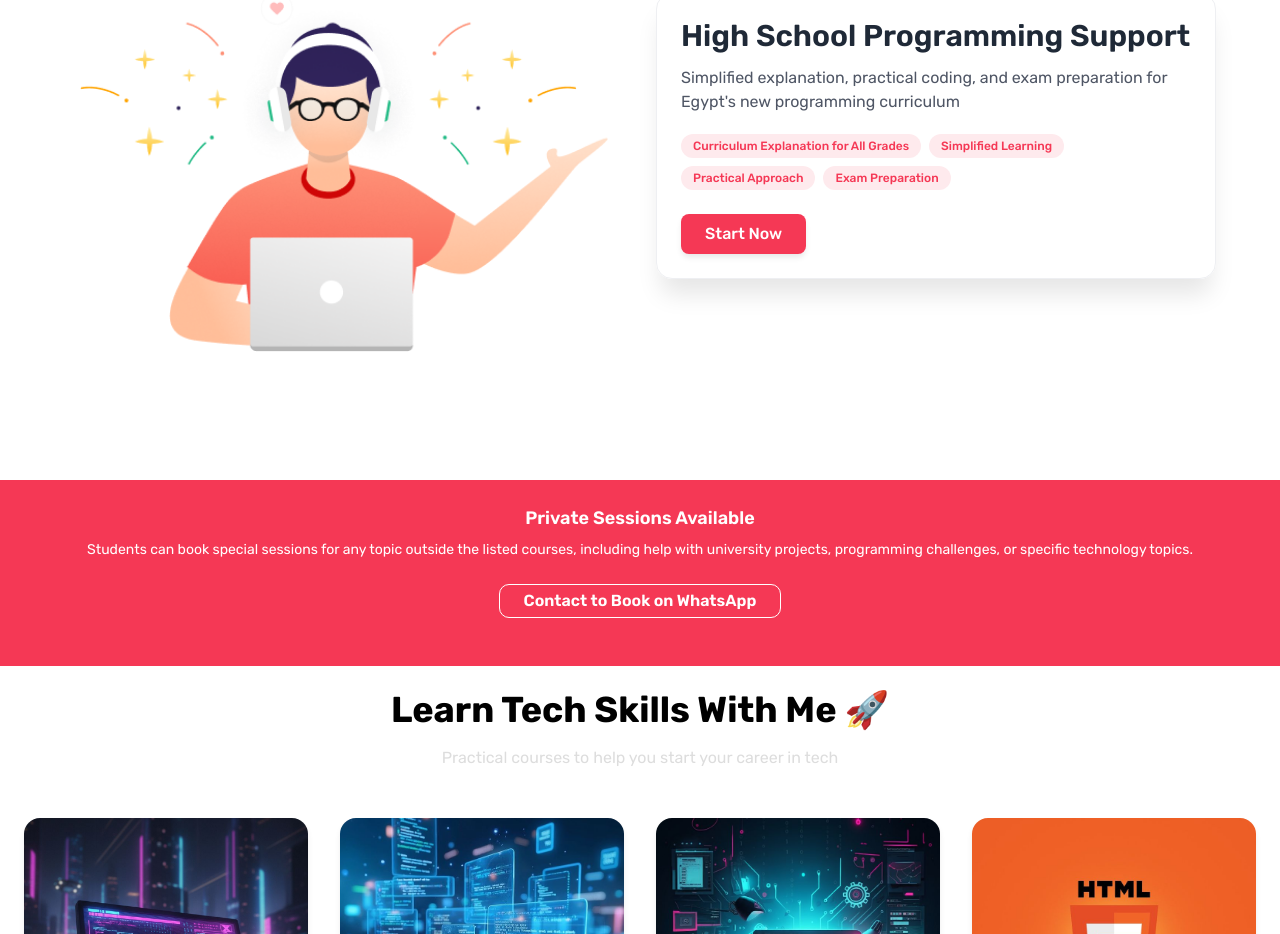
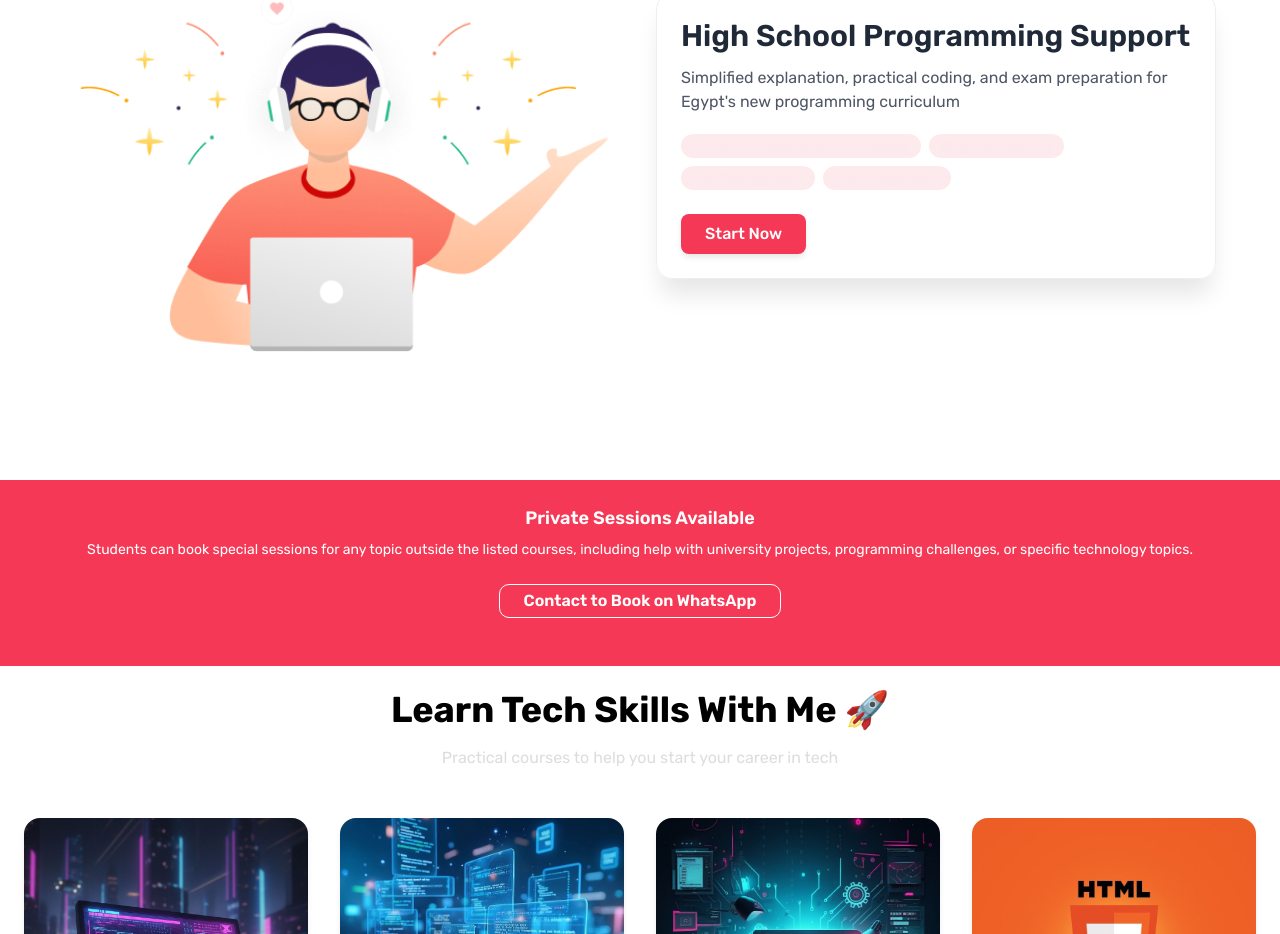
Before and after one commit to Emanmohamedawad/EmnovationSite, a Next.js app: page / in a window 1280 px wide. Shown: the part 1375-2309 px from the top of the page. Built offline with nearby package versions, Linux system fonts and the light colour scheme.

Commit message:
update color

```diff
--- a/components/WeOffer.js
+++ b/components/WeOffer.js
@@ -128,19 +128,27 @@ const Feature = () => {
 
           {/* Features */}
           <div className="flex flex-wrap gap-2 mt-5">
-            <span className="bg-[#F53855]/10 text-[#F53855] px-3 py-1 rounded-full text-xs font-medium">
+            <span className="bg-[#F53855]/10 text-[#F53855] px-3 py-1 rounded-full text-xs font-medium"
+            style={{backgroundColor:"#F53855", opacity:0.1, color:"#F53855"}}
+            >
               {t("featureCurriculumExplanation")}
             </span>
 
-            <span className="bg-[#F53855]/10 text-[#F53855] px-3 py-1 rounded-full text-xs font-medium">
+            <span className="bg-[#F53855]/10 text-[#F53855] px-3 py-1 rounded-full text-xs font-medium"
+              style={{backgroundColor:"#F53855", opacity:0.1, color:"#F53855"}}
+            >
               {t("featureSimplified")}
             </span>
 
-            <span className="bg-[#F53855]/10 text-[#F53855] px-3 py-1 rounded-full text-xs font-medium">
+            <span className="bg-[#F53855]/10 text-[#F53855] px-3 py-1 rounded-full text-xs font-medium"
+              style={{backgroundColor:"#F53855", opacity:0.1, color:"#F53855"}}
+            >
               {t("featurePractical")}
             </span>
 
-            <span className="bg-[#F53855]/10 text-[#F53855] px-3 py-1 rounded-full text-xs font-medium">
+            <span className="bg-[#F53855]/10 text-[#F53855] px-3 py-1 rounded-full text-xs font-medium"
+              style={{backgroundColor:"#F53855", opacity:0.1, color:"#F53855"}}
+            >
               {t("featureExams")}
             </span>
           </div>
@@ -154,7 +162,9 @@ const Feature = () => {
             rel="noopener noreferrer"
             className="text-center"
           >
-            <button className="mt-6 bg-[#F53855] text-[#fff] font-medium rounded-lg px-6 py-2 hover:bg-[#d92f4c] transition shadow-md">
+            <button className="mt-6 bg-[#F53855] text-[#fff] font-medium rounded-lg px-6 py-2 hover:bg-[#d92f4c] transition shadow-md"
+            style={{backgroundColor:"#F53855",hover:{backgroundColor:"#d92f4c"}}}
+            >
               {t("startNow")}
             </button>
           </a>
```
